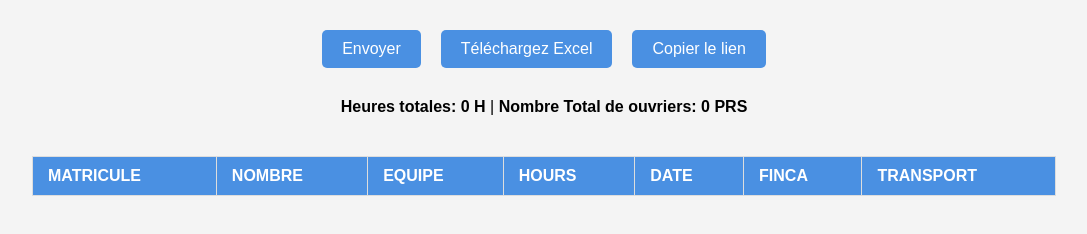
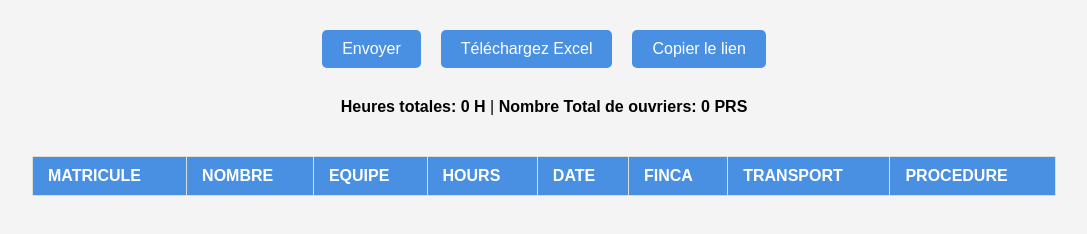
Before and after one commit to abdermb98/sanap, a plain HTML site: page index.html in a window 1280 px wide. Shown: the whole page, without its empty margins (96-1183 px from the left). Drawn offline with nearby package versions, Linux system fonts and the light colour scheme; no server answers.

Commit message:
Update index.html

```diff
--- a/index.html
+++ b/index.html
@@ -207,6 +207,7 @@
         <th>DATE</th>
         <th>FINCA</th>
         <th>TRANSPORT</th>
+         <th>PROCEDURE</th>
 
       </tr>
     </thead>
```
